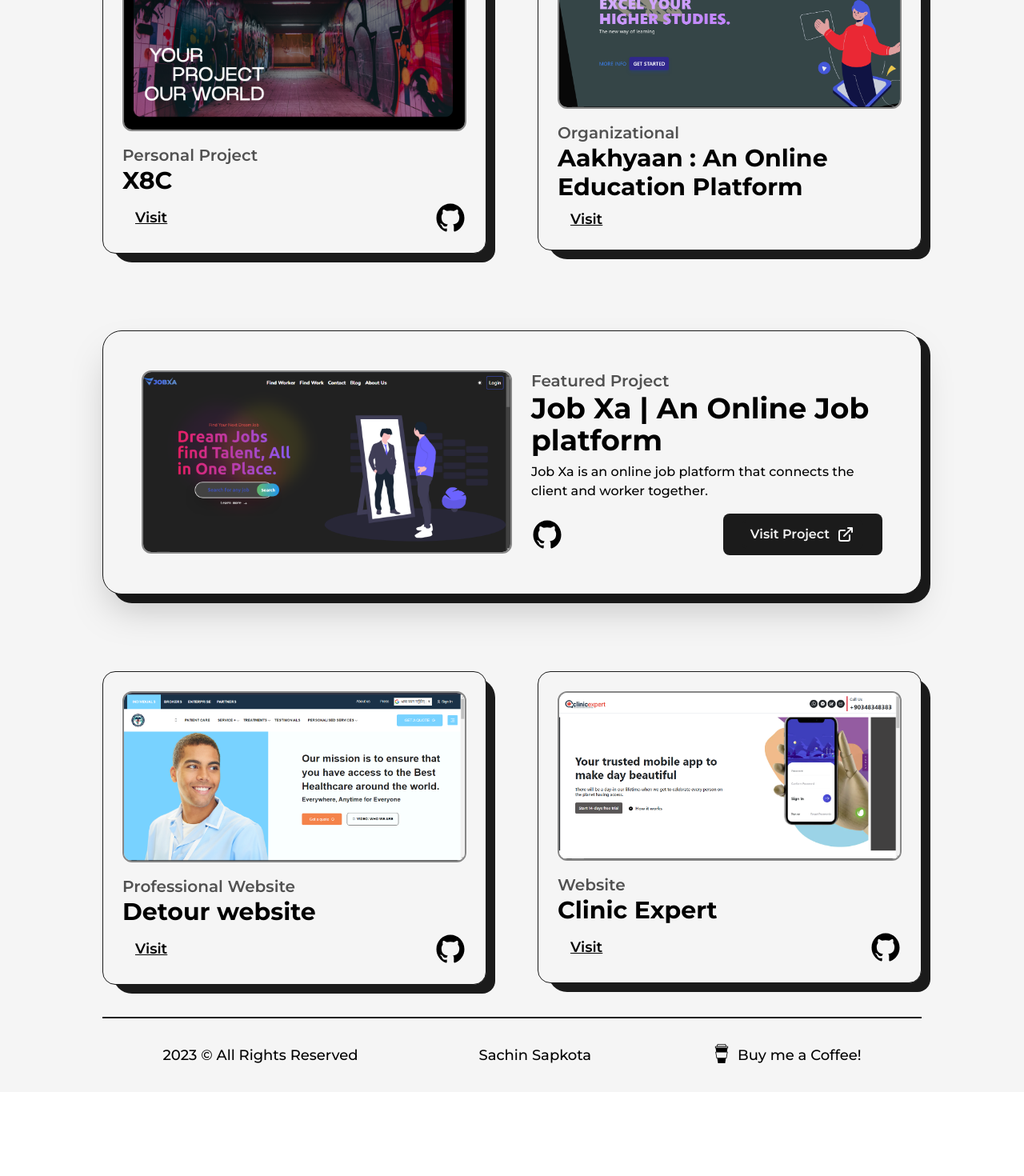
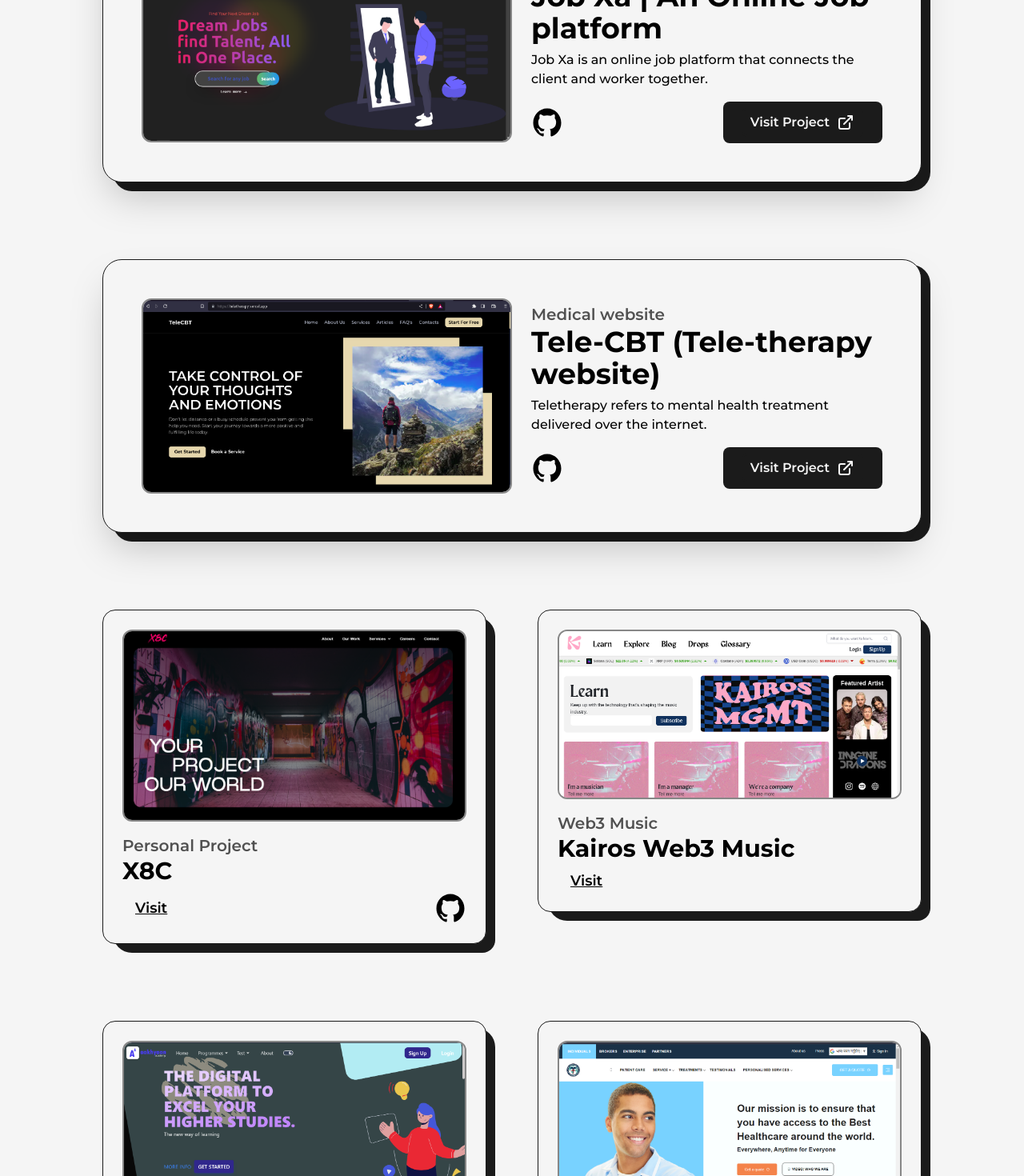
Before and after one commit to sachin-sapkota/sachin-portfolio, a Next.js app: page /projects in a window 1280 px wide. Shown: the part 1040-2510 px from the top of the page at 80% size. Before the commit the page ends 2405 px from the top, so only its background shows below. Built offline with nearby package versions, Linux system fonts and the light colour scheme.

Commit message:
added projects

```diff
--- a/pages/projects.tsx
+++ b/pages/projects.tsx
@@ -5,7 +5,7 @@
 import Image from 'next/image';
 import Link from 'next/link';
 import { motion } from 'framer-motion';
-
+import telecbt from '../public/images/telecbt.png';
 import digitizeNepal from '../public/images/digitizenepal_proj.png';
 import jobxa_proj from '../public/images/jobxa_proj.png';
 import detour_proj from '../public/images/detour_proj.png';
@@ -13,6 +13,7 @@
 import x8c_proj from '../public/images/x8c_proj.png';
 import aakhyaan_proj from '../public/images/aakhyan_proj.png';
 import TransitionEffect from '@/src/components/TransitionEffect';
+import kairos from '../public/images/kairos.png';
 
 const FramerImage = motion(Image);
 interface fptype {
@@ -166,6 +167,26 @@
                 github="private"
               />
             </div>
+            <div className="col-span-12">
+              <FeaturedProject
+                title="Job Xa | An Online Job platform"
+                image={jobxa_proj}
+                summary="Job Xa is an online job platform that connects the client and worker together."
+                link="https://online-job-portal.vercel.app/"
+                type="Featured Project"
+                github="https://github.com/sachin-sapkota/online-job-portal"
+              />
+            </div>
+            <div className="col-span-12 ">
+              <FeaturedProject
+                title="Tele-CBT (Tele-therapy website)"
+                summary=" Teletherapy refers to mental health treatment delivered over the internet."
+                image={telecbt}
+                link="https://teletherapy.vercel.app/"
+                type="Medical website"
+                github="https://github.com/sachin-sapkota/teletherapy_frontend"
+              />
+            </div>
             <div className="col-span-12 sm:col-span-6">
               <Project
                 title="X8C"
@@ -177,21 +198,20 @@
             </div>
             <div className="col-span-12 sm:col-span-6">
               <Project
+                title="Kairos Web3 Music"
+                image={kairos}
+                link="https://www.kairosmusic.io/"
+                type="Web3 Music"
+                github="private"
+              />
+            </div>
+            <div className="col-span-12 sm:col-span-6">
+              <Project
                 title="Aakhyaan : An Online Education Platform"
                 image={aakhyaan_proj}
                 link="https://aakhyaan.org/"
                 type="Organizational"
                 github="private"
-              />
-            </div>
-            <div className="col-span-12">
-              <FeaturedProject
-                title="Job Xa | An Online Job platform"
-                image={jobxa_proj}
-                summary="Job Xa is an online job platform that connects the client and worker together."
-                link="https://online-job-portal.vercel.app/"
-                type="Featured Project"
-                github="https://github.com/sachin-sapkota/online-job-portal"
               />
             </div>
             <div className="col-span-12 sm:col-span-6">
@@ -203,6 +223,7 @@
                 github="https://github.com/sachin-sapkota/detour-website"
               />
             </div>
+
             <div className="col-span-12 sm:col-span-6">
               <Project
                 title="Clinic Expert"
```
Also changed, not shown: public/images/kairos.png (added), public/images/telecbt.png (added).
